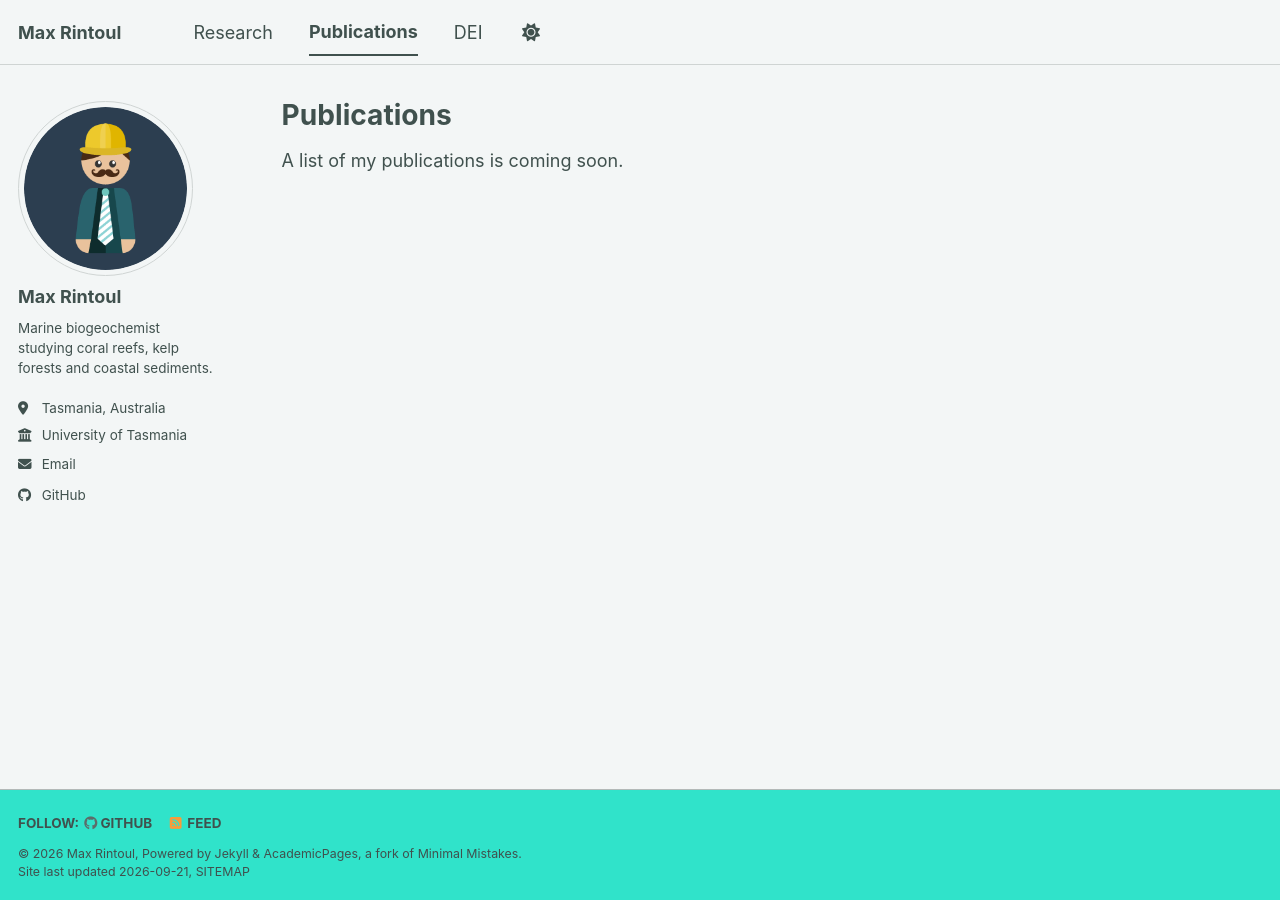
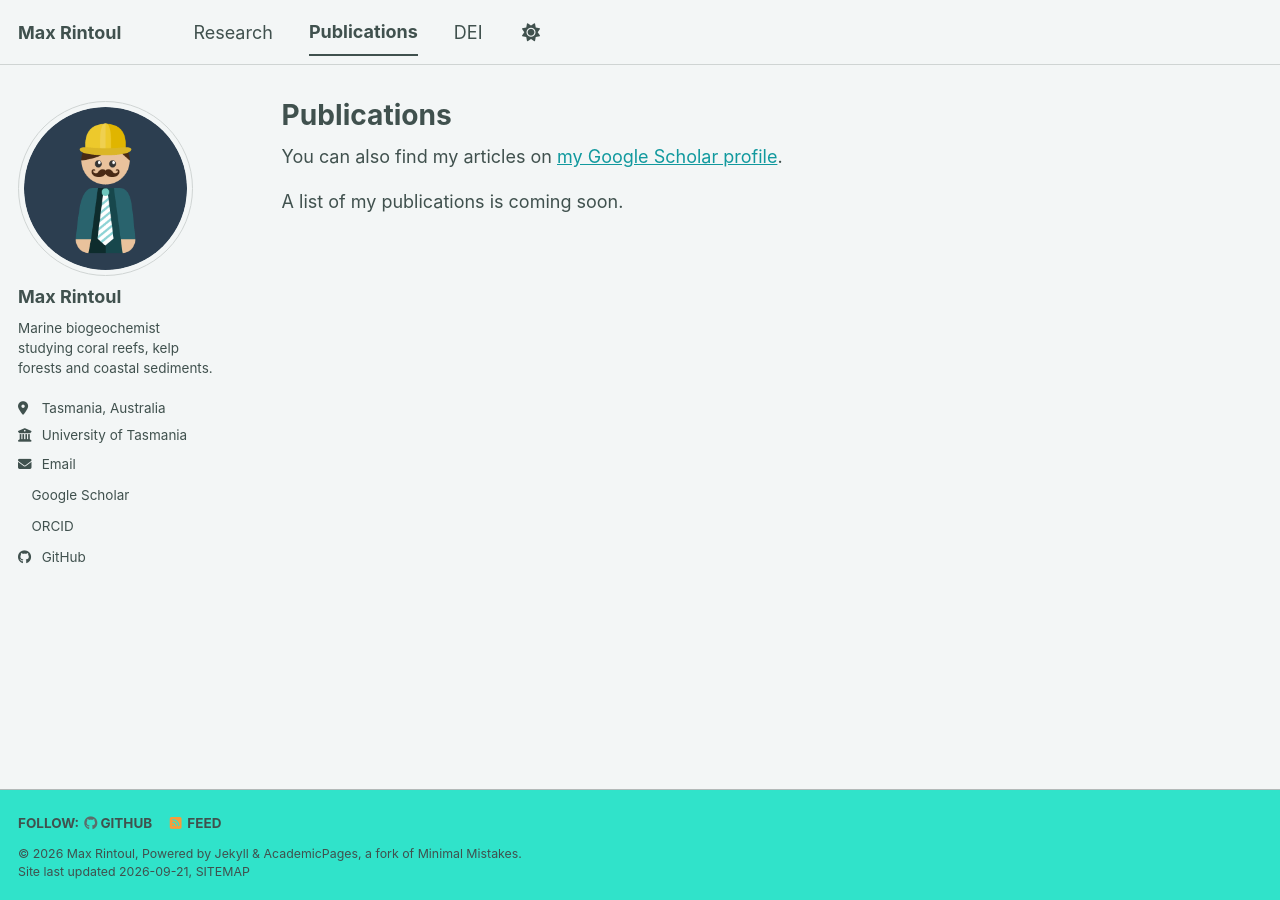
Before and after one commit to maxrintoul/maxrintoul.github.io, a Jekyll site: the page built from _pages/publications.html, in a window 1280 px wide. Built offline with Jekyll 4.4.1, drawn with Linux system fonts in a browser that asks for light colours; a style sheet for code colours, icons or effects is not loaded; part of the change alters nothing that is shown.

Commit message:
Add Google Scholar and ORCID links
Co-Authored-By: Claude Sonnet 5 <noreply@anthropic.com>

```diff
--- a/_config.yml
+++ b/_config.yml
@@ -35,10 +35,10 @@ author:
   # Academic websites
   academia         : # URL
   arxiv            : # URL - Update with the correct link to your profile
-  googlescholar    : # URL
+  googlescholar    : "https://scholar.google.com/citations?user=rg24FscAAAAJ&hl=en"
   inspire-hep      : # URL
   impactstory      : # URL
-  orcid            : # URL
+  orcid            : "https://orcid.org/0000-0001-9141-9779"
   semantic         : # URL
   ssrn             : # URL
   pubmed           : # URL
```
